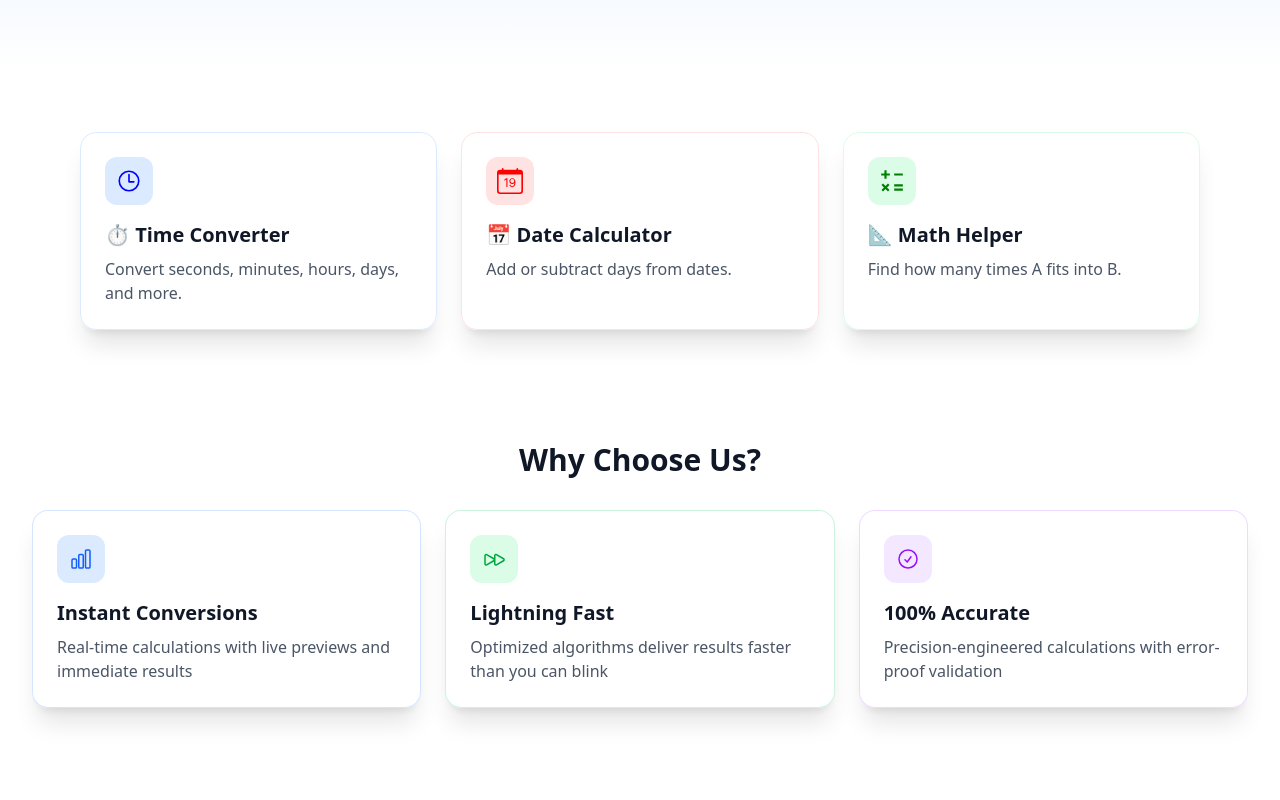
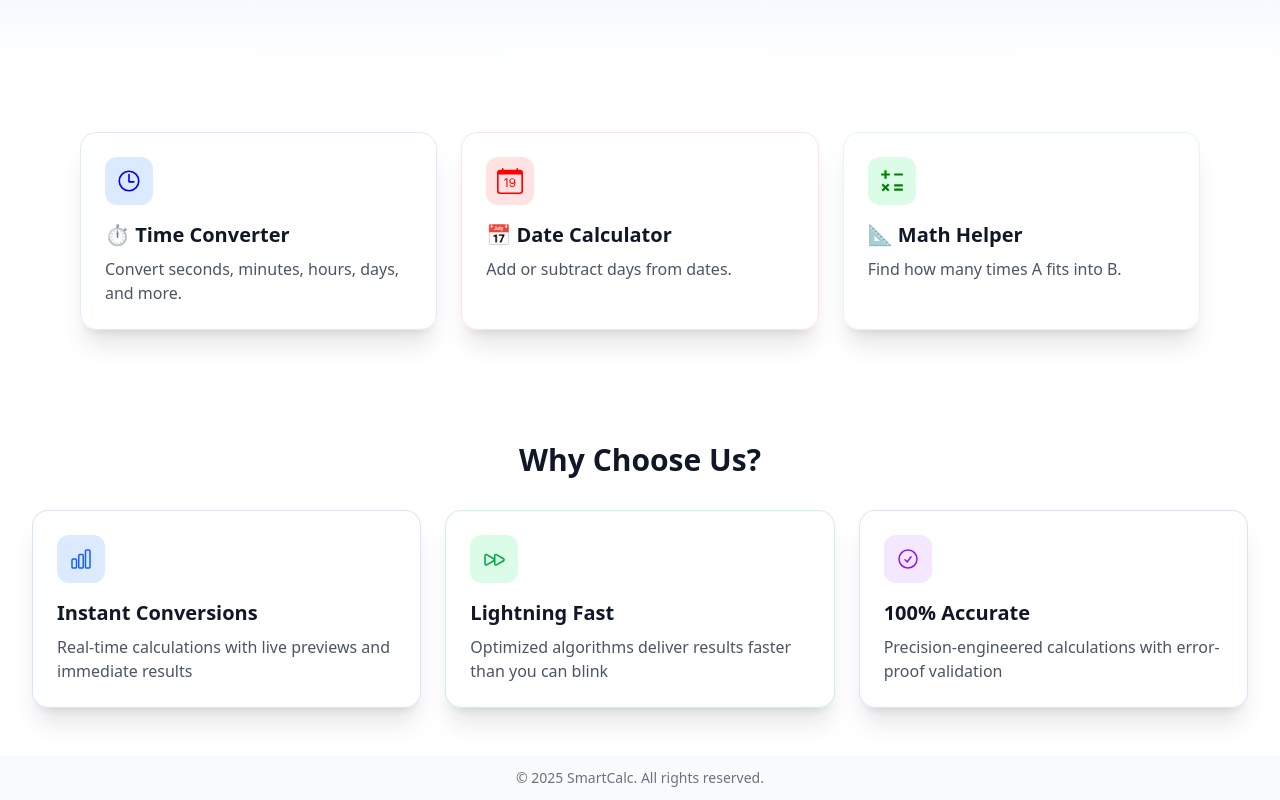
Before and after one commit to mubeenkexe/calc-assignment, a Next.js app: page / in a window 1280 px wide. Shown: the part 212-1012 px from the top of the page. Before the commit the page ends 968 px from the top, so only its background shows below. Built offline with nearby package versions, Linux system fonts and the light colour scheme.

Commit message:
Add Footer component to enhance page layout and provide additional information at the bottom of the Home page.

```diff
--- a/app/page.tsx
+++ b/app/page.tsx
@@ -1,6 +1,7 @@
 import Hero from '@/components/Hero';
 import ConverterList from '@/components/ConverterList';
 import WhyChooseUs from '@/components/WhyChooseUs';
+import Footer from '@/components/Footer';
 
 export default function Home() {
     return (
@@ -8,6 +9,7 @@ export default function Home() {
             <Hero />
             <ConverterList />
             <WhyChooseUs />
+            <Footer />
         </main>
     );
 }
--- /dev/null
+++ b/components/Footer.tsx
@@ -0,0 +1,15 @@
+import React from 'react';
+
+const Footer = () => {
+    return (
+        <footer className="bg-gray-50 py-3 mt-auto">
+            <div className="max-w-3xl mx-auto px-4">
+                <p className="text-center text-sm text-gray-500">
+                    © {new Date().getFullYear()} SmartCalc. All rights reserved.
+                </p>
+            </div>
+        </footer>
+    );
+};
+
+export default Footer;
```
